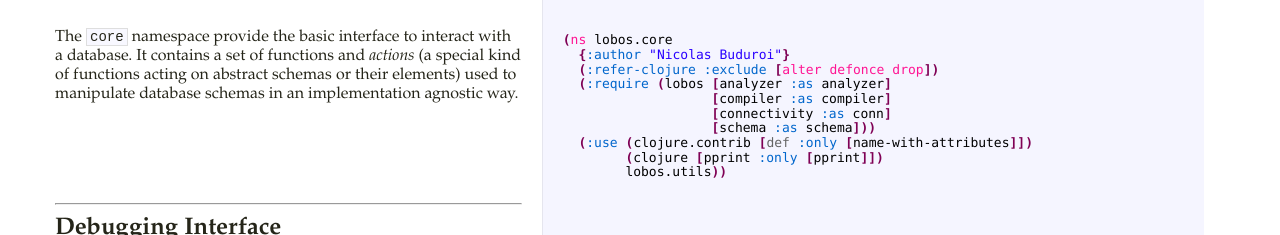
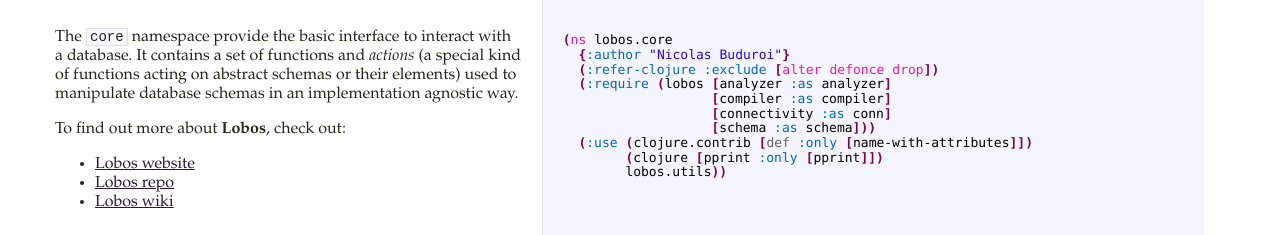
Before and after one commit to budu/lobos, a plain HTML site: page doc/uberdoc.frontend.html in a window 1280 px wide. Shown: the part 525-760 px from the top of the page. Drawn offline with Linux system fonts and the light colour scheme.

Commit message:
Updated frontend documentation.

```diff
--- a/doc/uberdoc.frontend.html
+++ b/doc/uberdoc.frontend.html
@@ -2530,6 +2530,14 @@ $(document).ready(function() {
   database. It contains a set of functions and <em>actions</em> (a special kind
   of functions acting on abstract schemas or their elements) used to
   manipulate database schemas in an implementation agnostic way.</p>
+
+<p>  To find out more about <strong>Lobos</strong>, check out:</p>
+
+<ul>
+<li><a href="http://budu.github.com/lobos/">Lobos website</a></li>
+<li><a href="https://github.com/budu/lobos">Lobos repo</a></li>
+<li><a href="https://github.com/budu/lobos/wiki">Lobos wiki</a></li>
+</ul>
 </td><td class="codes" /><pre class="brush: clojure">(ns lobos.core
   {:author "Nicolas Buduroi"}
   (:refer-clojure :exclude [alter defonce drop])
```
